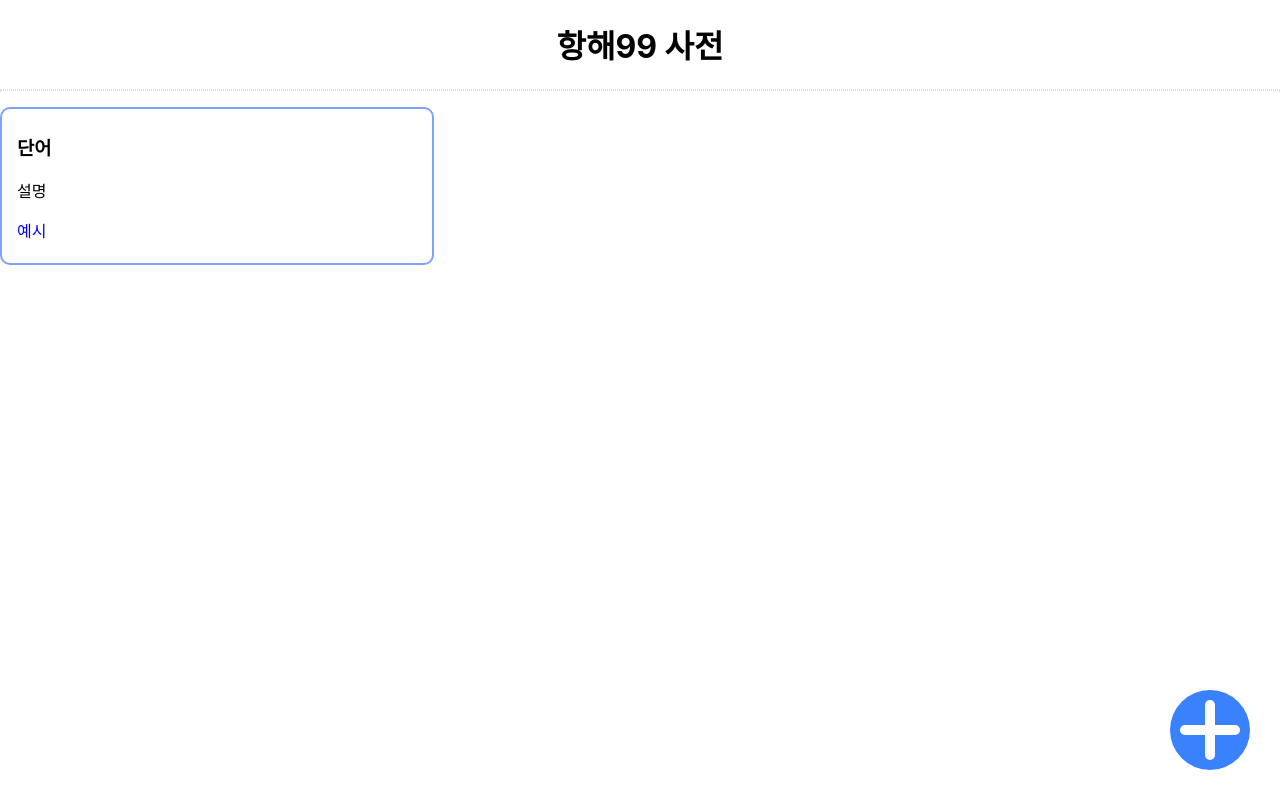
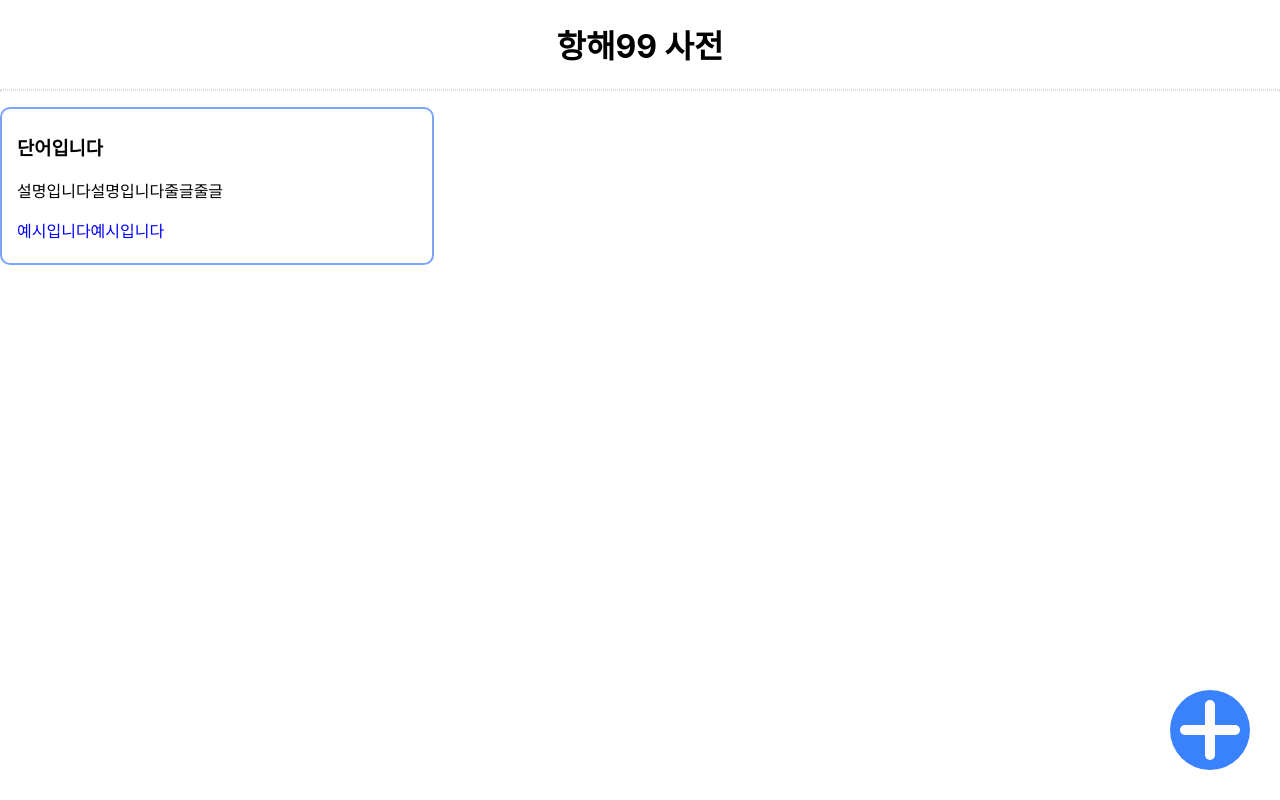
Before and after one commit to soyoonJ/react_dictionary, a React (Create React App) app: page / in a window 1280 px wide. Built offline with nearby package versions, Linux system fonts and the light colour scheme.

Commit message:
리덕스 LOAD 기능 추가

```diff
--- a/package.json
+++ b/package.json
@@ -16,6 +16,7 @@
     "react-router-dom": "5.2.1",
     "react-scripts": "5.0.0",
     "redux": "^4.1.2",
+    "redux-thunk": "^2.4.1",
     "styled-components": "^5.3.3",
     "web-vitals": "^2.1.0"
   },
--- a/src/App.js
+++ b/src/App.js
@@ -1,11 +1,11 @@
 // commit test
 import React from "react";
 import styled from "styled-components";
-import {Route, Switch} from "react-router-dom"
+import {Route} from "react-router-dom"
 
 import './App.css';
 import New from './New';
-import Main from './Main';
+import Home from './Home';
 
 
 function App() {
@@ -16,7 +16,7 @@ function App() {
       <Line />
 
       <Route path="/" exact>
-        <Main />
+        <Home />
       </Route>
       <Route path="/new">
         <New />
--- /dev/null
+++ b/src/Home.js
@@ -0,0 +1,86 @@
+/* eslint-disable array-callback-return */
+import React from "react";
+import { useHistory } from "react-router-dom";
+import { useSelector } from "react-redux";
+// import thunk from "redux-thunk";
+
+import styled from "styled-components";
+
+const Home = (props) => {
+    const history = useHistory();
+    const my_words = useSelector((state)=> state.dictionary.list);
+
+    console.log(my_words)
+
+    return (
+        <div>
+            {my_words.map((el,i) => {
+                return (
+                  <div className="container" key={i}>
+                    <h3>{el.word}</h3>
+                    <p>{el.description}</p>
+                    <p style={{ color: "blue" }}>{el.example}</p>
+                  </div>
+                );
+
+            })}
+
+        <PlusCircle
+            onClick={()=> {
+                history.push("/new");
+            }}>
+
+                <span className="horiz"></span>
+                <span className="vert"></span>
+
+
+        </PlusCircle>
+
+
+
+        </div>
+    );
+
+
+}
+
+
+const PlusCircle = styled.div`
+    width: 80px;
+    height: 80px;
+    border-radius: 50%;
+    background: #3A81FD;
+    position: fixed;
+    bottom: 0;
+    right: 0;
+    margin: 0px 30px 30px 0px;
+    cursor:pointer;
+
+
+& .horiz {
+    width: 60px;
+    height: 10px;
+    background: white;
+    display: block;
+    transform: translate(0px,35px);
+    margin: 0px auto;
+    border-radius: 20px
+
+}
+
+& .vert {
+    width: 10px;
+    height: 60px;
+    background: white;
+    display: block;
+    transform: translate(35px, 0px);
+    border-radius: 20px
+
+}
+
+`;
+
+
+
+
+export default Home;
--- a/src/Main.js
+++ /dev/null
@@ -1,84 +0,0 @@
-import React from "react";
-import { Route, useHistory } from "react-router-dom";
-import styled from "styled-components";
-import { useSelector } from "react-redux";
-
-import './Style.css';
-
-
-const Main = (props) => {
-  const history = useHistory();
-  const my_words = useSelector((state) => state.dictionary.word);
-  const my_description = useSelector((state) => state.dictionary.description);
-  const my_example = useSelector((state) => state.dictionary.example);
-
-console.log(my_words)
-  return (
-    <div>
-      {/* <Container> */}
-      {/* 리덕스로 New.js에서 작성한 데이터 firebase에 모으고, 각 객체의 밸류값을 넣어주면 될 듯 */}
-        <div className="container">
-          <h3>단어</h3>
-          <p>설명</p>
-          <p style={{color:"blue"}}>예시</p>
-        </div>
-      {/* </Container> */}
-
-      <PlusCircle
-        onClick={() => {
-          history.push("/new");
-        }}
-      >
-          <span className="horiz"></span>
-          <span className="vert"></span>
-      </PlusCircle>
-    </div>
-  );
-};
-
-
-
-const PlusCircle = styled.div`
-    width: 80px;
-    height: 80px;
-    border-radius: 50%;
-    background: #3A81FD;
-    position: fixed;
-    bottom: 0;
-    right: 0;
-    margin: 0px 30px 30px 0px;
-    cursor:pointer;
-
-
-& .horiz {
-    width: 60px;
-    height: 10px;
-    background: white;
-    display: block;
-    transform: translate(0px,35px);
-    margin: 0px auto;
-    border-radius: 20px
-
-}
-
-& .vert {
-    width: 10px;
-    height: 60px;
-    background: white;
-    display: block;
-    transform: translate(35px, 0px);
-    border-radius: 20px
-
-}
-
-`;
-
-// const Container= styled.div`
-//     width: 4500px;
-//     height: 200px;
-//     border-radius: 10px;
-//     border: 1px solid skyblue;
-
-// `;
-
-export default Main;
--- a/src/New.js
+++ b/src/New.js
@@ -1,14 +1,25 @@
 import React from "react";
-import {Route, useHistory } from "react-router-dom"
-import styled from "styled-components";
+// import {useHistory } from "react-router-dom"
+import {useDispatch} from "react-redux";
+import { createCard } from "./redux/modules/dictionary";
+
+// import styled from "styled-components";
 import './Style.css';
 
 const New = (props) => {
-  const history = useHistory();
-  console.log(props);
+//   const history = useHistory();
+  const dispatch = useDispatch();
+
   const word = React.useRef(null);
   const description = React.useRef(null);
   const example = React.useRef(null);
+
+  const addNewWord = () => {
+
+    dispatch(createCard({word:word.current.value, description:description.current.value, example:example.current.value}));
+
+    // dispatch(addBucketFB({text:text.current.value, completed: false}))
+  };
 
   return (
     <div>
@@ -32,7 +43,7 @@ const New = (props) => {
             <input id="example" ref={example}></input>
         </div>
 
-        <button>추가하기</button>
+        <button onClick={addNewWord}>추가하기</button>
 
       {/* 백 버튼 클릭 시 메인 페이지로 이동 */}
       {/* <div
--- a/src/redux/modules/dictionary.js
+++ b/src/redux/modules/dictionary.js
@@ -6,7 +6,7 @@ const CREATE = "dictionary/CREATE";
 
 // 초기 상태값을 만들어줍니다.
 const initialState = {
-    word:"단어입니다", description:"설명입니다설명입니다줄글줄글", example:"예시입니다예시입니다"
+    list:[{word:"단어입니다", description:"설명입니다설명입니다줄글줄글", example:"예시입니다예시입니다"}]
 };
 
 // Action Creators
@@ -23,9 +23,12 @@ export default function reducer(state = initialState, action = {}) {
   switch (action.type) {
     // do reducer stuff
     case "dictionary/LOAD":
-        return state;
+        return {list:action.my_words};
 
-    // case "dictionary/CREATE":
+    case "dictionary/CREATE":
+        const new_word_list = [...state.list, action.dictionary];
+        return { list: new_word_list };
+
 
 
     default:
```
Also changed, not shown: 1 other file (tests, documents, lock files or other folders).
